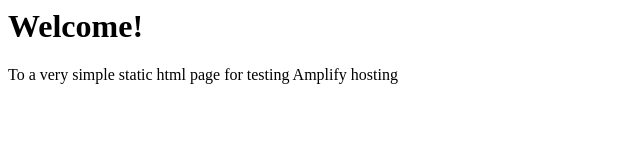
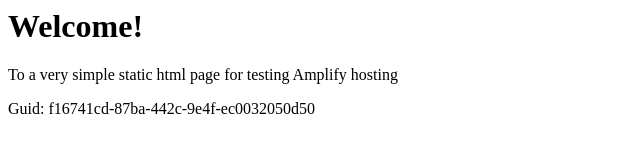
Before and after one commit to aws-aemilia-mxp/Github-PR-Commit-Integration-Test-DoNotTouch-Gith-P5X5MO5I-v1-prod-eu-south-1, a website: page src/index.html in a window 1280 px wide. Shown: the whole page, without its empty margins (0-640 px from the left). Drawn offline with Linux system fonts and the light colour scheme.

Commit message:
commit from integ tests

```diff
--- a/src/index.html
+++ b/src/index.html
@@ -1,3 +1,5 @@
+
+
 <html lang="en">
 
 <head>
@@ -10,6 +12,6 @@
 <body>
     <h1>Welcome!</h1>
     <p>To a very simple static html page for testing Amplify hosting</p>
-</body>
+    <p>Guid: f16741cd-87ba-442c-9e4f-ec0032050d50</p></body>
 
 </html>
```
